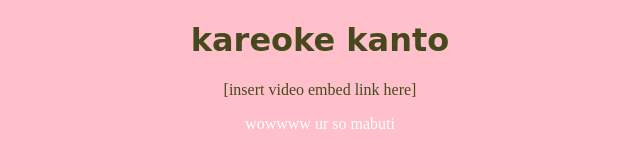
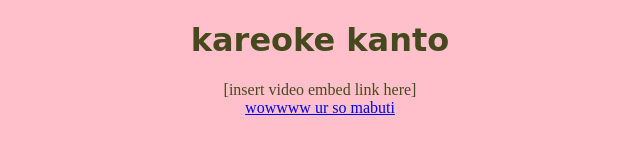
Before and after one commit to mepku/page-2, a plain HTML site: page index.html in a window 1280 px wide. Shown: the whole page, without its empty margins (320-960 px from the left). Drawn offline with Linux system fonts and the light colour scheme; a web font is replaced by a local one.

Commit message:
added link to home page

```diff
--- a/index.html
+++ b/index.html
@@ -29,9 +29,10 @@
       kareoke kanto
     </h1>
     [insert video embed link here]
-    <p id="pov">
+      <br>
+    <a href="https://mepku.github.io/pilipinas/"> <id="pov">
       wowwww ur so mabuti
-    </p>
+    </a>
       </center>
   </body>
 </html>
```
